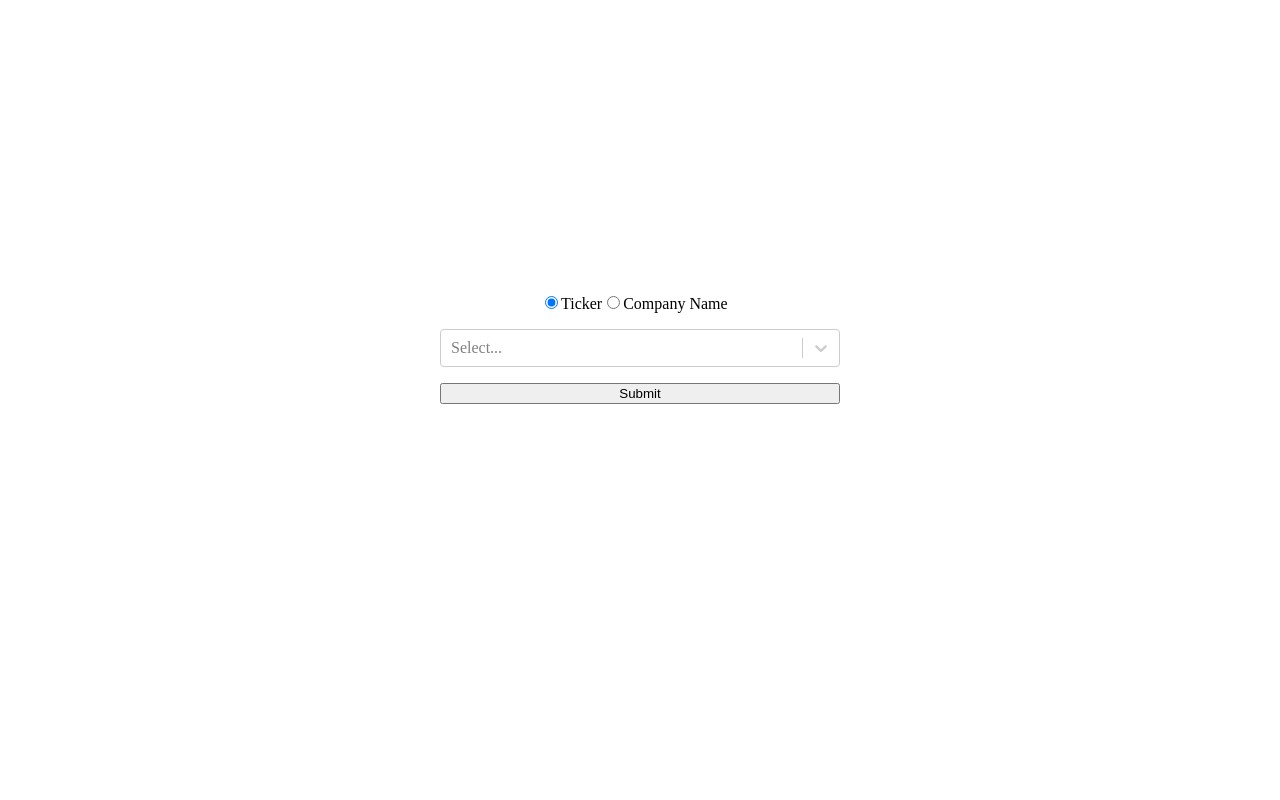
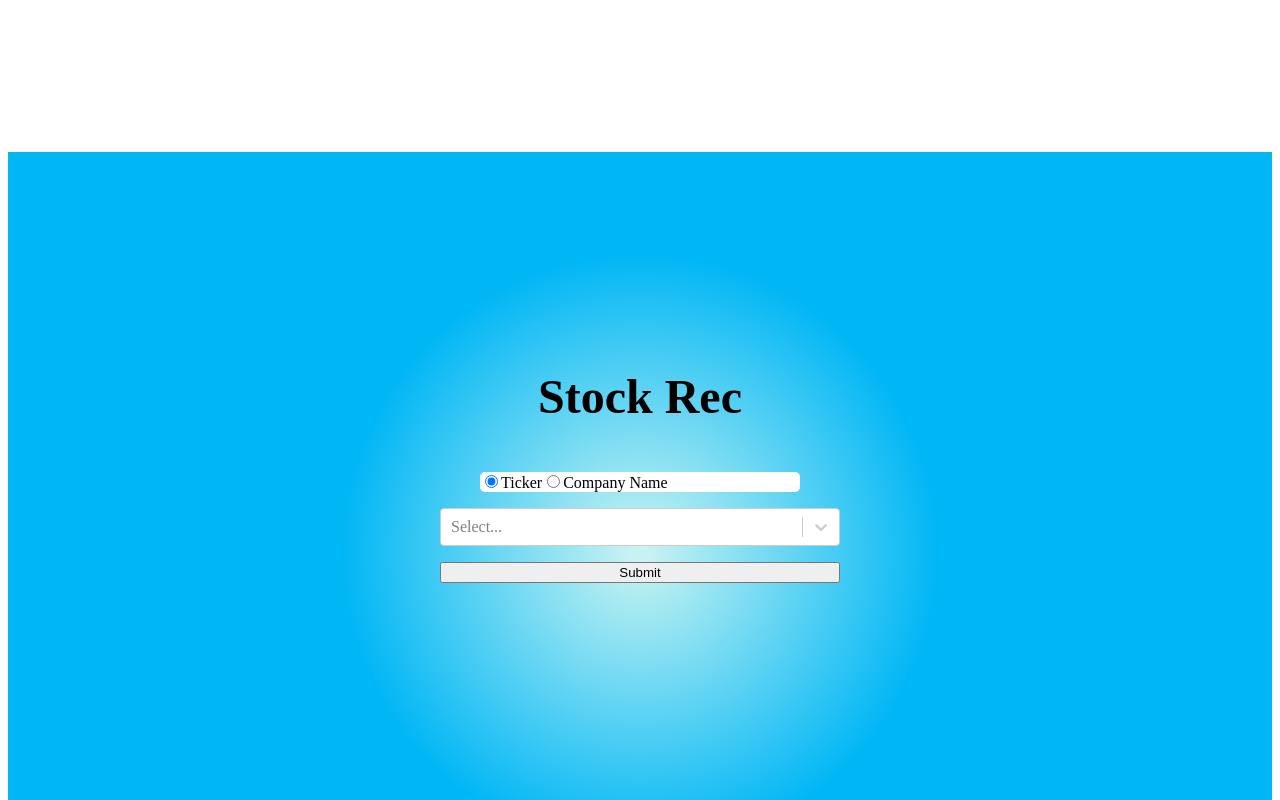
Before and after one commit to Zesheng-Xu/Stock-Sentiment-prediction-HackUTD-2021, a Next.js app: page / in a window 1280 px wide. Shown: the top 800 px of the page. Built offline with nearby package versions, Linux system fonts and the light colour scheme.

Commit message:
looks cool now

```diff
--- a/components/ResultsChild.js
+++ b/components/ResultsChild.js
@@ -1,13 +1,40 @@
 import styles from "../styles/Home.module.css";
 import Card from "react-bootstrap/Card";
 import ticker from "../data/ticker.json";
+
+function decisionStyling(decision, attribute) {
+  if (attribute == "border") {
+    switch (decision) {
+      case "BUY":
+        return "success";
+      case "SELL":
+        return "danger";
+      case "UNCERTAIN":
+        return "warning";
+      default:
+        return "secondary";
+    }
+  } else if (attribute == "text") {
+    switch (decision) {
+      case "BUY":
+        return styles.buy;
+      case "SELL":
+        return styles.sell;
+      case "UNCERTAIN":
+        return styles.uncertain;
+      default:
+        return styles.hiddenText;
+    }
+  }
+  return;
+}
 
 export default function ResultsChild(props) {
   return (
     <div className={styles.resContainer}>
       <Card
-        border={props.decision == "BUY" ? "success" : "danger"}
-        style={{ width: "30rem", borderWidth: "3px"}}
+        border={decisionStyling(props.decision, "border")}
+        style={{ width: "30rem", borderWidth: "3px" }}
       >
         <Card.Body>
           <Card.Title className={styles.nameName}>
@@ -17,7 +44,8 @@ export default function ResultsChild(props) {
           <Card.Subtitle className={styles.infoHeader}>
             Stock Price
           </Card.Subtitle>
-          <Card.Text className={styles.infoBody}>$ {props.stock}</Card.Text>
+          <Card.Text className={styles.infoBody}>$
+          {props.stock}</Card.Text>
           <Card.Subtitle className={styles.infoHeader}>
             Stock Weighting
           </Card.Subtitle>
@@ -30,9 +58,7 @@ export default function ResultsChild(props) {
             Sentiment/Social Media
           </Card.Subtitle>
           <Card.Text className={styles.infoBody}>Positive</Card.Text>
-          <Card.Title
-            className={props.decision == "BUY" ? styles.buy : styles.sell}
-          >
+          <Card.Title className={decisionStyling(props.decision, "text")}>
             {props.decision}
           </Card.Title>
         </Card.Body>
--- a/pages/index.js
+++ b/pages/index.js
@@ -1,44 +1,44 @@
-import Head from 'next/head'
-import Image from 'next/image'
-import styles from '../styles/Home.module.css'
-import SearchableSelect from '../components/SearchableSelect'
-import React, { useState } from 'react'
-import companyNames from '../data/names.json'
-import tickers from '../data/tickers.json'
-import tickerLookup from '../data/name.json'
-import Results from '../components/Results'
-import { ToggleButton, ButtonGroup, Button } from 'react-bootstrap'
-
+import Head from "next/head";
+import Image from "next/image";
+import styles from "../styles/Home.module.css";
+import SearchableSelect from "../components/SearchableSelect";
+import React, { useState } from "react";
+import companyNames from "../data/names.json";
+import tickers from "../data/tickers.json";
+import tickerLookup from "../data/name.json";
+import Results from "../components/Results";
+import { ToggleButton, ButtonGroup, Button } from "react-bootstrap";
 
 export default function Home() {
-
-  const [value, setValue] = useState("")
+  const [value, setValue] = useState("");
   // const [type, setType] = useState("ticker")
-  const [isResult, setResult] = useState(false)
-  const [ticker, setTicker] = useState("")
-  const [radioValue, setRadioValue] = useState('ticker')
+  const [isResult, setResult] = useState(false);
+  const [ticker, setTicker] = useState("");
+  const [radioValue, setRadioValue] = useState("ticker");
 
   const radios = [
-    { name: 'Ticker', value: 'ticker' },
-    { name: 'Company Name', value: 'name' }
+    { name: "Ticker", value: "ticker" },
+    { name: "Company Name", value: "name" },
   ];
 
   const handleSubmit = (evt) => {
     console.log("help");
     evt.preventDefault();
 
-    if (radioValue == "name") {
-      setTicker(tickerLookup[value]["Symbol"])
-    } else {
-      setTicker(value)
+    if (value != "") {
+      if (radioValue == "name") {
+        setTicker(tickerLookup[value]["Symbol"]);
+      } else {
+        setTicker(value);
+      }
+      setResult(true);
     }
-    setResult(true)
-  }
+  };
 
-  const handleChange = e => {
-    setValue(e.value)
-    setResult(false)
-  }
+  const handleChange = (e) => {
+    setValue(e.value);
+    setResult(false);
+  };
 
   // const handleTypeChange = e => {
   //   setType(e.target.value)
@@ -46,10 +46,9 @@ export default function Home() {
 
   return (
     <div className={styles.container}>
-      <form
-        className={styles.tickerForm}
-        onSubmit={handleSubmit}>
-
+      <title>Stock Rec</title>
+      <h1 className={styles.title}>Stock Rec</h1>
+      <form className={styles.tickerForm} onSubmit={handleSubmit}>
         {/* <label htmlFor="searchType">Ticker or Name: </label>
         <select name="search" id="searchType" onChange={handleTypeChange}>
          <option value="ticker">Ticker</option>
@@ -62,7 +61,7 @@ export default function Home() {
               key={idx}
               id={`radio-${idx}`}
               type="radio"
-              variant={idx % 2 ? 'outline-dark' : 'outline-dark'}
+              variant={idx % 2 ? "outline-dark" : "outline-dark"}
               name="radio"
               value={radio.value}
               checked={radioValue === radio.value}
@@ -73,20 +72,20 @@ export default function Home() {
           ))}
         </ButtonGroup>
 
-
         <SearchableSelect
-          options={
-            (radioValue == "ticker" ? tickers : companyNames)
-          }
+          options={radioValue == "ticker" ? tickers : companyNames}
           handleChange={handleChange}
         />
-        <Button type="submit" variant="dark" className={styles.submitButton}>Submit</Button>
+        <Button type="submit" variant="dark" className={styles.submitButton}>
+          Submit
+        </Button>
       </form>
 
-      {
-        (isResult) ? (<Results ticker={ticker} />) : (<div
-          className={styles.resContainer}></div>)
-      }
+      {isResult ? (
+        <Results ticker={ticker} />
+      ) : (
+        <div className={styles.resContainer}></div>
+      )}
     </div>
-  )
+  );
 }
--- a/styles/Home.module.css
+++ b/styles/Home.module.css
@@ -1,10 +1,12 @@
 .container {
-  margin-top: 20vh;
+  margin-top: 12%;
   height: 100vh;
   display: flex;
   flex-direction: column;
   justify-content: center;
   align-items: center;
+  background: rgb(255,255,255);
+  background: radial-gradient(circle, rgb(199, 243, 241) 1%, rgba(0,182,245,1) 40%);
 }
 
 .resContainer {
@@ -13,11 +15,16 @@
   flex-direction: column;
   justify-content: flex-end;
   align-items: center;
-  margin-bottom: 50vh;
+  margin-bottom: 20vh;
   font-size: x-large;
 }
 
-
+.title {
+  position: relative;
+  font-size: 3em;
+  font-weight: 800;
+  margin-bottom: 1em
+}
 
 .tickerForm {
   width: 50vh;
@@ -28,7 +35,9 @@
 .tickerFormSelect {
   align-self: center;
   margin-bottom: 2vh;
-  width: 50%;
+  width: 80%;
+  border-radius: 5px;
+  background-color: white;
 }
 
 .tickerForm button {
@@ -56,6 +65,16 @@
   font-size: 2em;
   text-align: center;
   color: red;
+}
+
+.uncertain {
+  font-size: 2em;
+  text-align: center;
+  color: gold;
+}
+
+.hiddenText {
+  display: none;
 }
 
 .infoHeader {
--- a/styles/globals.css
+++ b/styles/globals.css
@@ -2,6 +2,8 @@ html,
 body {
   padding: 0;
   margin: 0;
+  background: rgb(255,255,255);
+  background: radial-gradient(circle, rgb(199, 243, 241) 1%, rgba(0,182,245,1) 10%);
   font-family: -apple-system, BlinkMacSystemFont, Segoe UI, Roboto, Oxygen,
     Ubuntu, Cantarell, Fira Sans, Droid Sans, Helvetica Neue, sans-serif;
 }
```
